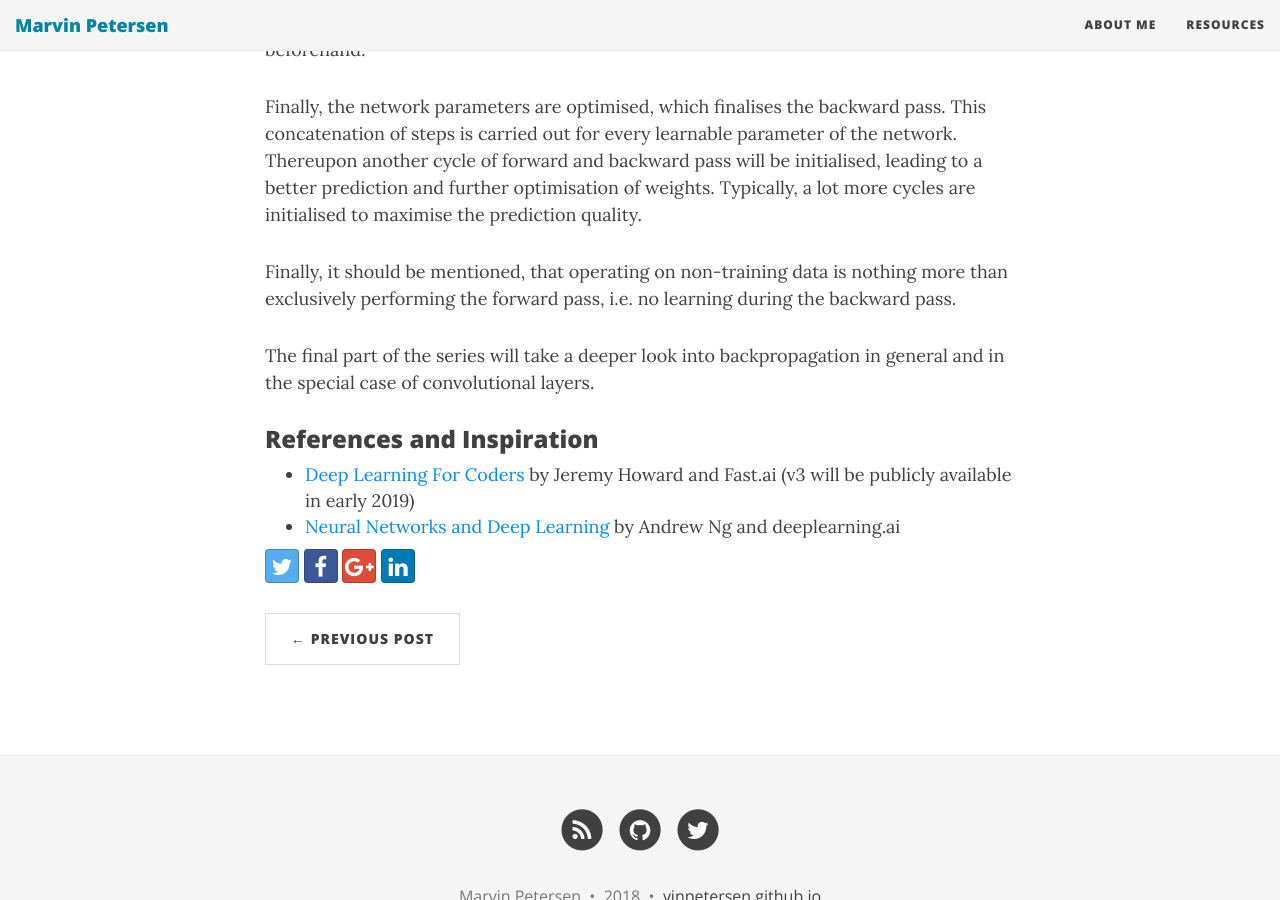
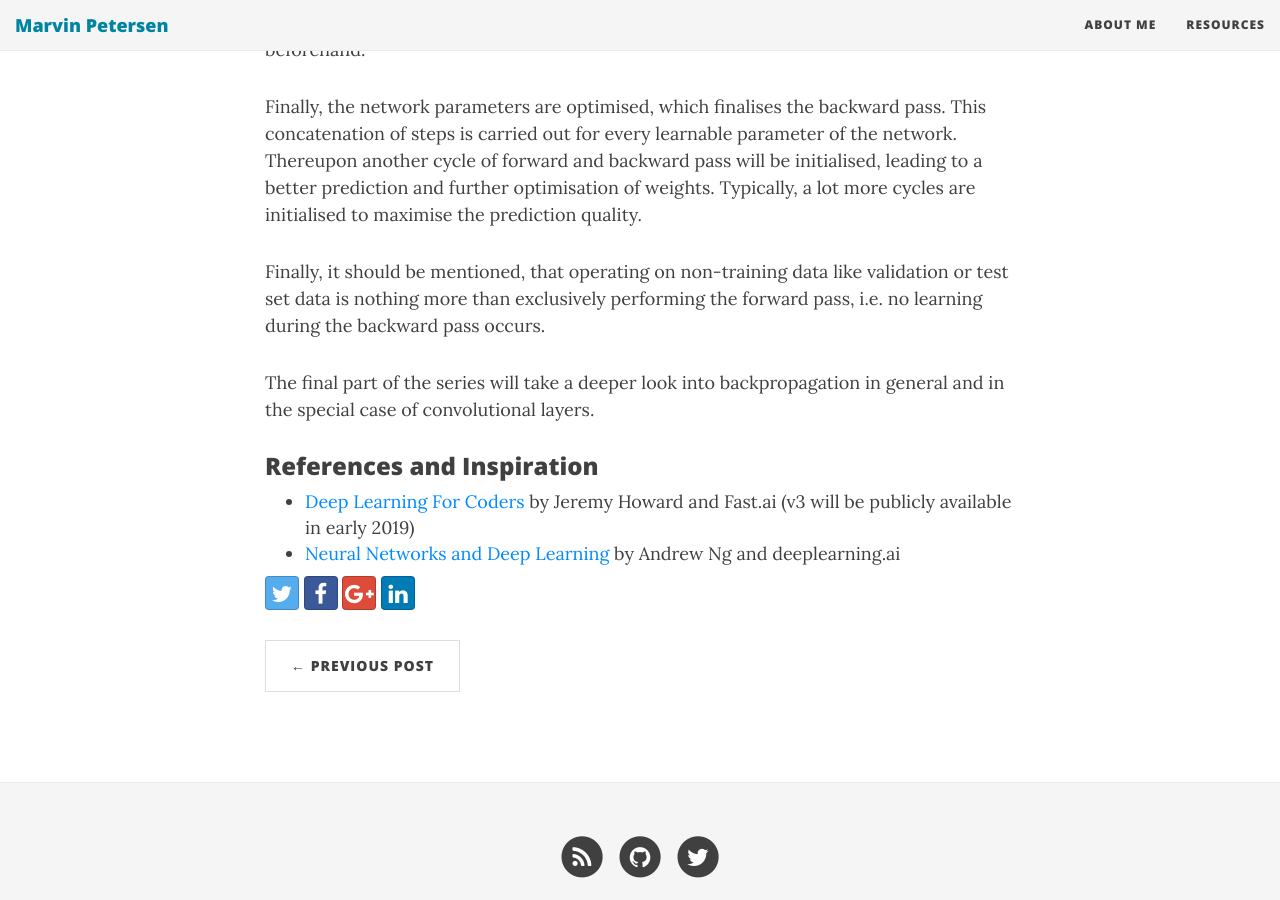
Before and after one commit to m-petersen/vinpetersen.github.io, a Jekyll site: the page built from _posts/2018-11-25-a-guided-tour-through-a-convolutional-neural-network-part-3.md, in a window 1280 px wide and 900 px high, scrolled down 4062 px. Built offline with Jekyll 4.4.1, drawn with Linux system fonts in a browser that asks for light colours; nearby versions of some CDN libraries; formulas are drawn with MathJax 3.

Commit message:
Update 2018-11-25-a-guided-tour-through-a-convolutional-neural-network-part-3.md

```diff
--- a/_posts/2018-11-25-a-guided-tour-through-a-convolutional-neural-network-part-3.md
+++ b/_posts/2018-11-25-a-guided-tour-through-a-convolutional-neural-network-part-3.md
@@ -41,7 +41,7 @@ Now, the optimisation is achieved via application of the gradient descent formul
 
 Finally, the network parameters are optimised, which finalises the backward pass. This concatenation of steps is carried out for every learnable parameter of the network. Thereupon another cycle of forward and backward pass will be initialised, leading to a better prediction and further optimisation of weights. Typically, a lot more cycles are initialised to maximise the prediction quality.
 
-Finally, it should be mentioned, that operating on non-training data is nothing more than exclusively performing the forward pass, i.e. no learning during the backward pass.
+Finally, it should be mentioned, that operating on non-training data like validation or test set data is nothing more than exclusively performing the forward pass, i.e. no learning during the backward pass occurs.
 
 The final part of the series will take a deeper look into backpropagation in general and in the special case of convolutional layers.
 
```
